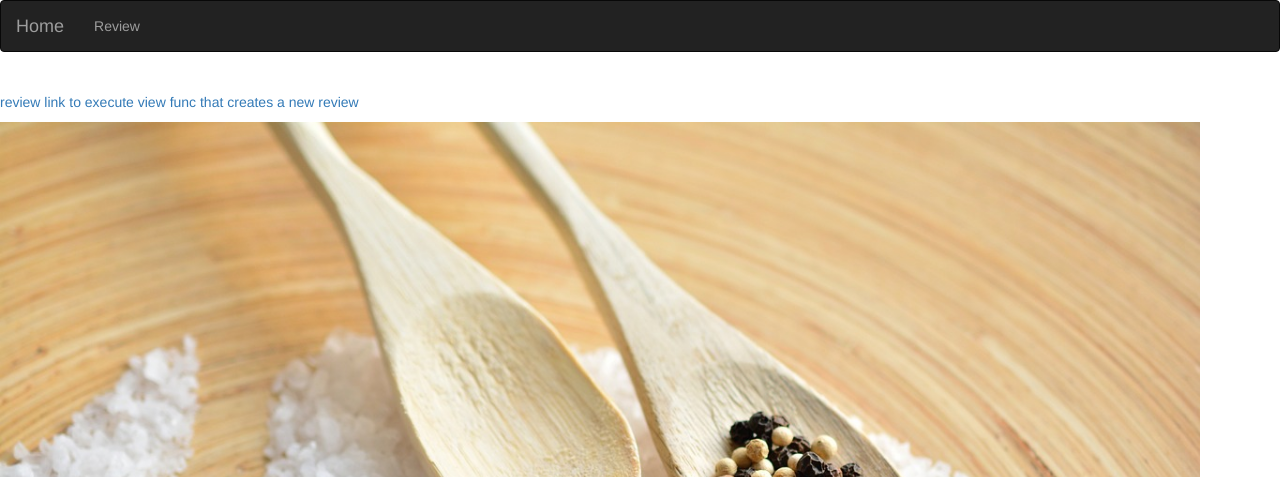
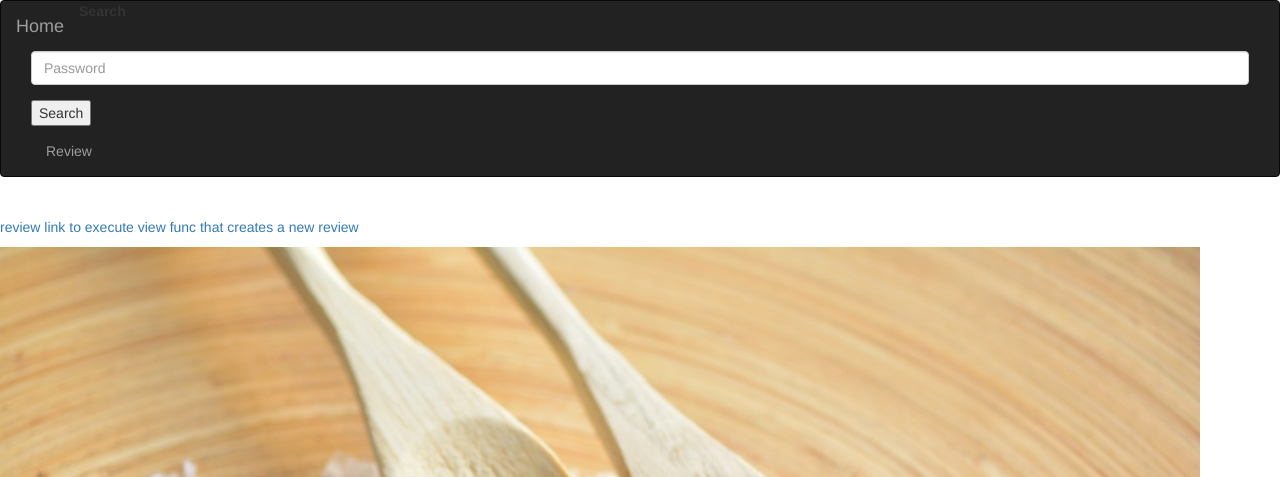
Before and after one commit to JKimani77/flask-workshop, a Flask app: page / in a window 1280 px wide. Shown: the top 477 px of the page. Run offline with Flask 2, Linux system fonts and the light colour scheme; some libraries are stand-ins or nearby versions.

Commit message:
created form for search querry from api

```diff
--- a/app/templates/index.html
+++ b/app/templates/index.html
@@ -14,7 +14,7 @@
 
 {% block content %}
 <div>
-    <div>
+    <div class="center">
         <br>
 
         <p><a href="/review">review link to execute view func that creates a new review</a></p>
--- a/app/templates/navbar.html
+++ b/app/templates/navbar.html
@@ -11,6 +11,14 @@
             <a class="navbar-brand" href="/"> Home </a>
         </div>
         <div class="navbar-collapse collapse">
+            <form action="search-form">
+                <div class="form-group">
+                    <label for="exampleInputPassword1">Search</label>
+                    <input type="search" class="form-control" id="exampleInputPassword1" placeholder="Password">
+                  </div>
+                  <button type="submit">Search</button>
+            </form>
+
             <ul class="nav navbar-nav">
                 <li><a href="../main/views.py/review">Review</a></li>
 
```
